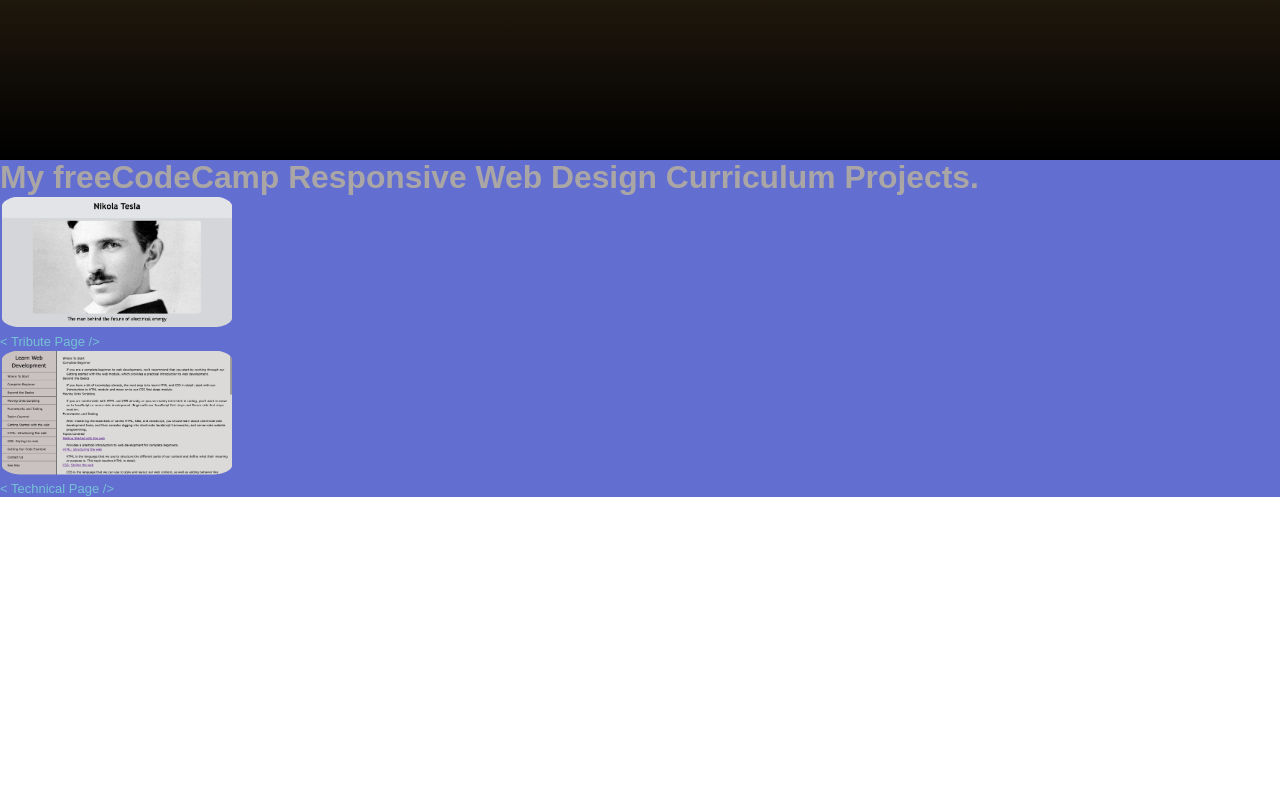
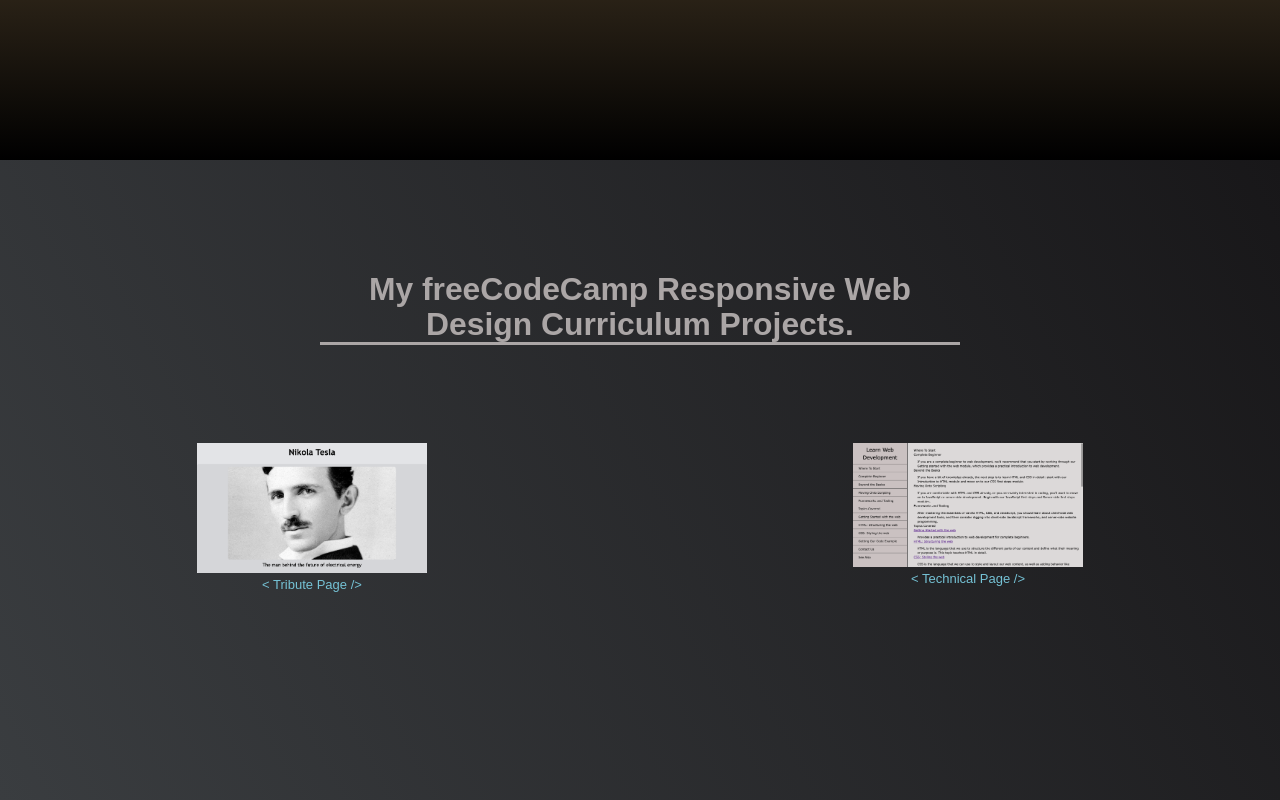
Before and after one commit to ibrahimabah/fCC-Personal-Porfolio, a plain HTML site: page index.html in a window 1280 px wide. Shown: the part 640-1440 px from the top of the page. Before the commit the page ends 1137 px from the top, so only its background shows below. Drawn offline with Linux system fonts and the light colour scheme.

Commit message:
styled the  project section

```diff
--- a/style.css
+++ b/style.css
@@ -111,7 +111,6 @@ html {
 
 /* welcome-section */
 #welcome-section {
-    background-color: var(--black);
     display: flex;
     flex-direction: column;
     justify-content: center;
@@ -122,10 +121,10 @@ html {
     background-image: linear-gradient(180deg, var(--brown) 0%, var(--black) 100%);
 }
 
-img {
+#welcome-section img {
     width: max(100px, 18vw);
     padding: 0.1rem;
-    border-radius: 9%;
+    border-radius: 50%;
 }
 
 #welcome-section > h3 {
@@ -144,10 +143,35 @@ img {
 
 /* projects */
 #projects {
-    background-color: var(--blue);
+  text-align: center;
+  padding: 7rem 1rem;
+  background-image: linear-gradient(62deg, #3a3d40 0%, #181719 100%);
 
+}
+#projects img {
+    width: max(100px, 18vw);
+    padding: 0.1rem;
 }
 
 #projects > h3 {
-    color: var(--gray);
+  max-width: 640px;
+  margin: 0 auto 6rem auto;
+  color: var(--gray);
+  border-bottom: 0.2rem solid var(--gray);
 }
+
+@media (max-width: 28.75em) {
+  #projects > h3 {
+    font-size: 4rem;
+  }
+}
+
+.project-log {
+  display: grid;
+  grid-template-columns: repeat(auto-fit, minmax(320px, 1fr));
+  grid-gap: 4rem;
+  width: 100%;
+  max-width: 1280px;
+  margin: 0 auto;
+  margin-bottom: 6rem;
+}
```
